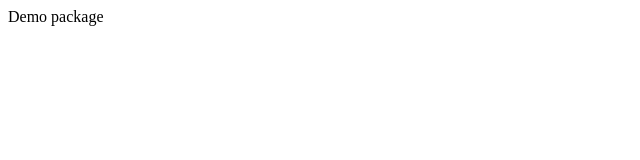
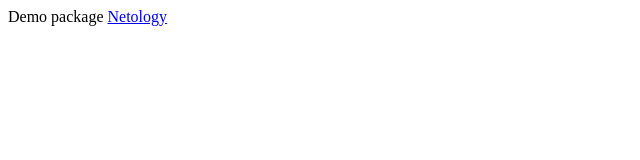
Before and after one commit to Pashkelon/demo, a plain HTML site: page index.html in a window 1280 px wide. Shown: the full height of the page, 0-640 px from the left. Drawn offline with Linux system fonts and the light colour scheme.

Commit message:
Cnaged added

```diff
--- a/index.html
+++ b/index.html
@@ -8,5 +8,6 @@
 </head>
 <body>
     Demo package
+    <a href="htpps:/netology.ru">Netology</a>
 </body>
 </html>
```
